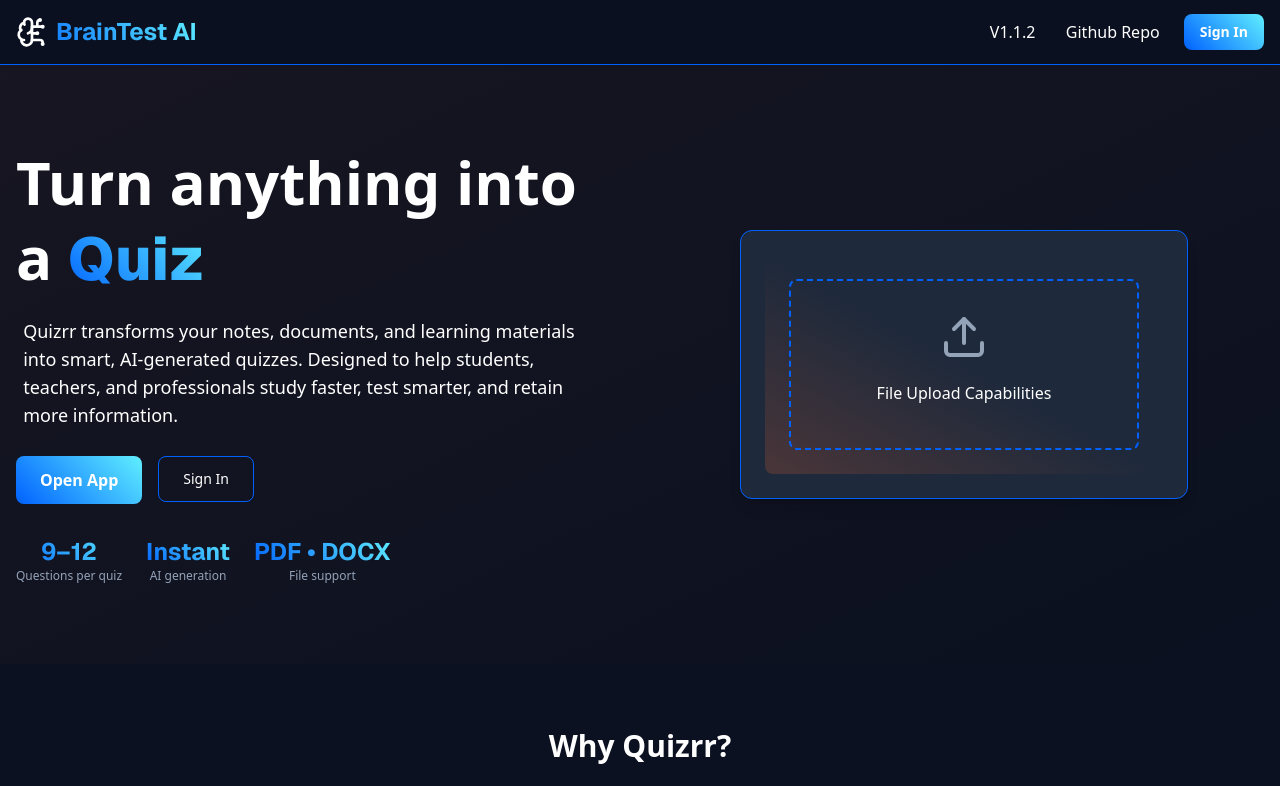
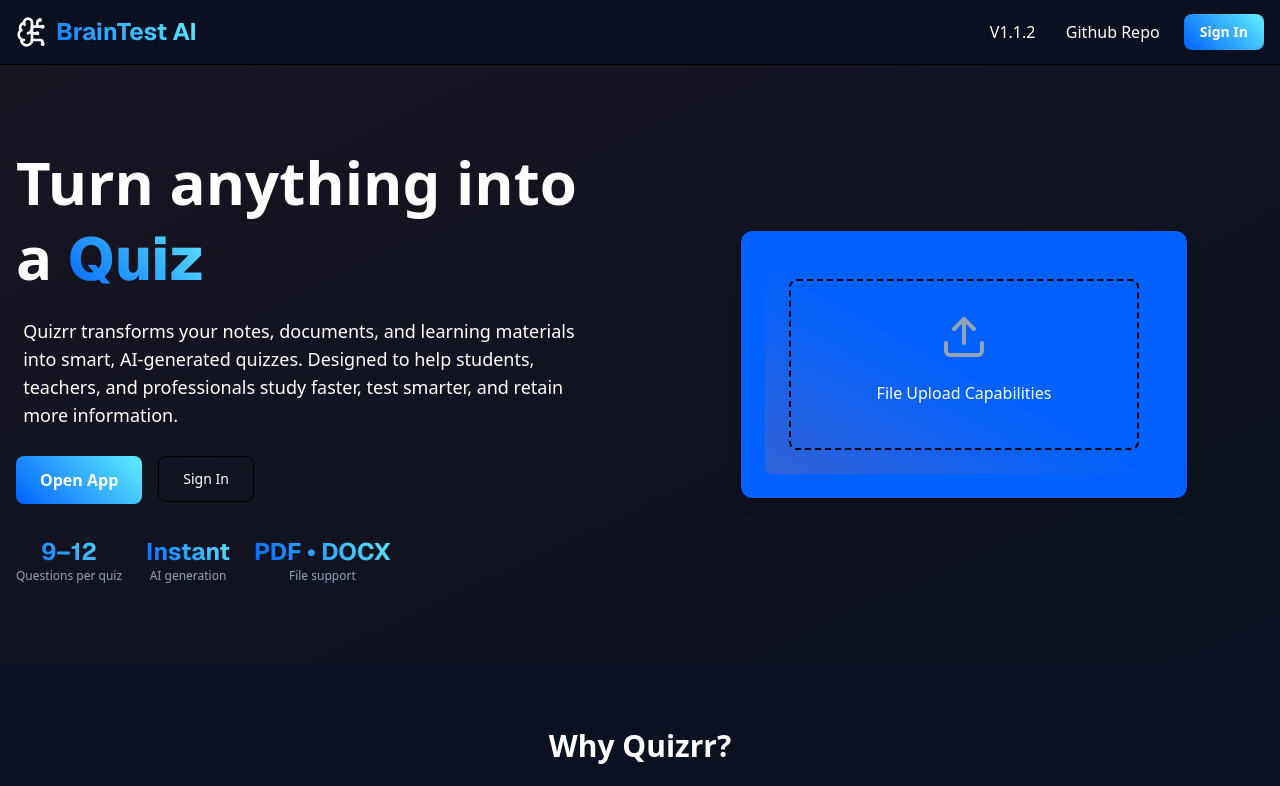
Before and after one commit to UMBEC404/QuizApp, a Next.js app: page / in a window 1280 px wide. Shown: the top 786 px of the page. Built offline with nearby package versions, Linux system fonts and the light colour scheme; no server answers.

Commit message:
Update globals.css

```diff
--- a/src/app/globals.css
+++ b/src/app/globals.css
@@ -16,13 +16,13 @@
 
   --primary-foreground: #0B1120;
 
-  --card: #1e293b;
+  --card: #0061ff;
   --card-foreground: #ffffff;
 
   --muted: #334155;
   --muted-foreground: #94a3b8;
 
-  --border: #0061ff;
+  --border: #000000;
 }
 
 @theme inline {
```
